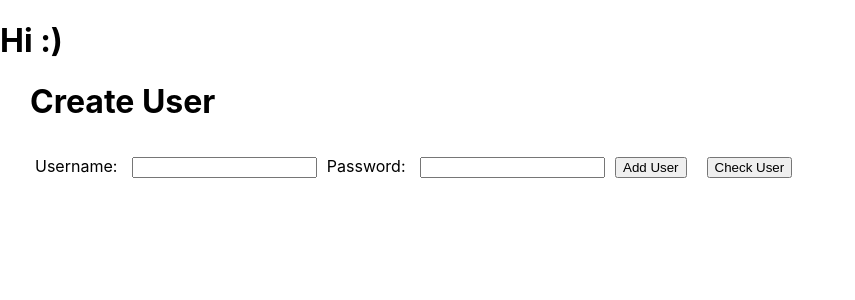
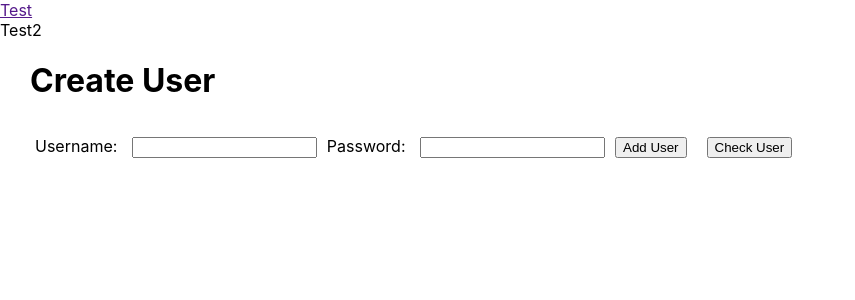
Before and after one commit to aberiggs/Personal-Website, a React (Create React App) app: page /test in a window 1280 px wide. Shown: the top 300 px of the page, without its empty margins (0-855 px from the left). Built offline with nearby package versions, Linux system fonts and the light colour scheme.

Commit message:
Start of navbar

```diff
--- a/src/components/Dashboard.js
+++ b/src/components/Dashboard.js
@@ -1,12 +1,11 @@
 import Signup from './dashboard/Signup'
+import Navbar from './dashboard/Navbar'
 
 function Dashboard() {
 
     return (
         <div>
-            <h1>
-                Hi :)
-            </h1>
+            <Navbar />
             <Signup />
         </div>
 
--- /dev/null
+++ b/src/components/dashboard/Navbar.jsx
@@ -0,0 +1,25 @@
+
+import styled from 'styled-components'
+
+const Text = styled.a.attrs({
+
+})`
+    color: red;
+`
+
+const Selections = styled.ul`
+    list-style-type: none;
+    margin: 0;
+    padding: 0;
+`
+
+function Navbar () {
+    return (
+        <Selections>
+            <li><a href="">Test</a></li>
+            <li>Test2</li>
+        </Selections>
+    );
+}
+
+export default Navbar
--- a/src/components/dashboard/Signup.js
+++ b/src/components/dashboard/Signup.js
@@ -71,8 +71,19 @@ class Signup extends Component {
         const { username, password } = this.state
         const payload = { username, password }
 
+        api.checkUserExistenceByUsername(username).then( () => {
+            window.alert(`Account not created, nice try ;)`)
+        }).catch(res => {
+            if (res.response.status === 404) {
+                this.createUser(payload)
+            }
+        })
+
+    }
+
+    createUser = async payload => {
         await api.createUser(payload).then(res => {
-            window.alert(`User inserted successfully`)
+            window.alert(`Account created successfully`)
             this.setState({
                 username: '',
                 password: '',
@@ -85,7 +96,7 @@ class Signup extends Component {
             window.alert('A user with that username exists!')
         }).catch(res => {
             if (res.response.status === 404) {
-                window.alert('A user with that username doesn\'t exist yet!')
+                window.alert(`A user with that username doesn't exist yet!`)
             }
         })
 
```
